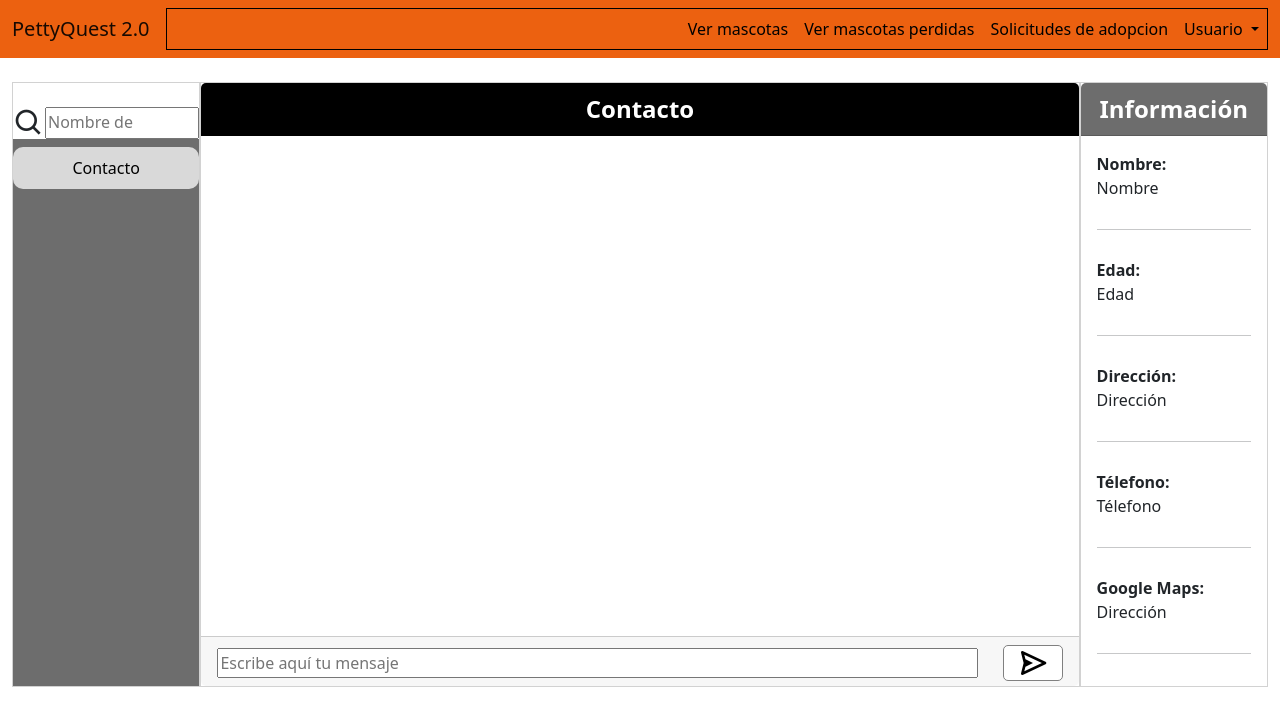
After one commit to MarcoMR4/PQuest2, a Django app: page /mensajes/ in a window 1280 px wide. The commit adds this page. Shown: the top 726 px of the page. Run offline with Django 4.2, Linux system fonts and the light colour scheme; parts of the project's set-up code (start-up, migrations or seed data) failed here and were passed over.

Commit message:
Mensajeria

```diff
--- a/myapp/forms.py
+++ b/myapp/forms.py
@@ -44,3 +44,24 @@ class CrearUsuario(forms.Form):
 class InicioSesion(forms.Form):
     correoElectronico = forms.EmailField(label="Correo electronico", max_length=45)
     contraseña = forms.CharField(label="Contraseña", max_length=45, min_length=8)
+
+class buscadorContactoMensajeria(forms.Form):
+    buscador = forms.CharField(
+        widget= forms.Textarea(
+            attrs={
+                'placeholder':'Nombre de contacto',
+                'style':'resize:none;', 'rows':'1'
+            }
+        )
+    )
+
+class enviarMensaje(forms.Form):
+    enviar = forms.CharField(
+        widget= forms.Textarea(
+            attrs={
+                'placeholder':'Escribe aquí tu mensaje',
+                'style':'resize:none;', 'name':'mensajeContacto',
+                'id':'mensajeContacto', 'rows':'1', 'cols':'10'
+            }
+        )
+    )
--- /dev/null
+++ b/myapp/static/css/mensajes.css
@@ -0,0 +1,179 @@
+/* Lista contactos */
+
+.contactos {
+    position: relative;
+    width: 15%;
+    overflow: auto;
+    border-radius: 0;
+}
+
+.btnContactos button{
+    position: relative;
+    background-color: #D9D9D9;
+    color: black;
+    border: none;
+    width: 100%;
+    border-radius: 10px;
+}
+
+.btnContactos{
+    position: relative;
+    background-color: #6D6D6D;
+    height: 100%;
+}
+
+.btnContacto:hover{
+    background-color: #000;
+    color: white;
+}
+
+.contacto{
+    position: relative;
+    display: flex;
+    align-items: center;
+    justify-content: center;
+    width: 100%;
+}
+
+#mensajeSinLeer{
+    margin: 0;
+    color: red;
+    font-weight: bold;
+    font-size: 30px;
+}
+
+#sinMensajes{
+    margin: 0;
+    color: red;
+    font-weight: bold;
+    font-size: 5px;
+}
+
+.imagenPerfil i{
+    font-size: 60px;
+    color: white;
+    width: auto;
+}
+
+.nombrePerfil{
+    display: block;
+    width: 70%;
+}
+
+.nombrePerfil p{
+    font-size: 2vh;
+    color: black;
+}
+
+.nombrePerfil:hover p{
+    color: white;
+}
+
+/* Conversacion */
+
+.conversacionContacto{
+    position: relative;
+    width: 70%;
+    border-radius: 0;
+}
+
+.nombreContacto{
+    position: relative;
+    background-color: #000000;
+    font-weight: bold;
+}
+
+.imagenPerfilConversacion i{
+    font-size: 48px;
+}
+
+.nombrePerfilConversacion {
+    color: white;
+    font-size: 3vh;
+}
+
+.mensajesContacto{
+    position: relative;
+    overflow: auto;
+    height: 500px;
+}
+
+/* Informacion de contacto */
+
+.cardInfoContacto{
+    position: relative;
+    width: 15%;
+    border-radius: 0;
+}
+
+.campo{
+    font-weight: bold;
+    font-size: 2vh;
+}
+
+/* form enviar mensaje */
+
+.formMensaje{
+    height: 50px;
+}
+
+.enviarMensajeContacto{
+    position: relative;
+    width: 100%;
+    display: flex;
+    justify-content: space-between;
+    align-items: center;
+}
+
+#mensajeContacto{
+    resize: none;
+    width: 90%;
+}
+
+#btnEnviarMensajeContacto {
+    display: flex;
+    justify-content: center;
+    width: 7%;
+    height: 50%;
+    border: 1px solid gray;
+    border-radius: 5px;
+    background: white;
+}
+
+#btnEnviarMensajeContacto i {
+    font-size: 200%;
+}
+
+/* Formato mensajes */
+
+#remitente {
+    position: relative;
+    background-color: #0eb9ff;
+    border: 5px solid #0eb9ff;
+    color: white;
+    border-radius: 15px;
+    width: 50%;
+    font-size: large;
+    margin-left: auto;
+}
+
+#destinatario {
+    position: relative;
+    background-color: #358f80;
+    border: 5px solid #358f80;
+    color: white;
+    border-radius: 15px;
+    width: 50%;
+    font-size: large;
+    margin-right: auto;
+}
+
+@media only screen and (max-width: 919px) {
+   .contactos{
+    width: 25%;
+   }
+
+   .conversacionContacto{
+    width: 75%;
+   }
+}
--- a/myapp/templates/layouts/base.html
+++ b/myapp/templates/layouts/base.html
@@ -8,6 +8,7 @@
     <title>{{title}}</title>
     <link rel="stylesheet" href="{%static '/css/main.css'%}">
     <link href="https://cdn.jsdelivr.net/npm/bootstrap@5.2.2/dist/css/bootstrap.min.css" rel="stylesheet" integrity="sha384-Zenh87qX5JnK2Jl0vWa8Ck2rdkQ2Bzep5IDxbcnCeuOxjzrPF/et3URy9Bv1WTRi" crossorigin="anonymous">
+    {% block stylesheets %}{% endblock stylesheets %}
     <script src="https://cdn.jsdelivr.net/npm/bootstrap@5.2.2/dist/js/bootstrap.bundle.min.js" integrity="sha384-OERcA2EqjJCMA+/3y+gxIOqMEjwtxJY7qPCqsdltbNJuaOe923+mo//f6V8Qbsw3" crossorigin="anonymous"></script>
 </head>
 <body>
--- /dev/null
+++ b/myapp/templates/mensajeria/mensajes.html
@@ -0,0 +1,102 @@
+{% extends 'layouts/base.html'%}
+
+{%load static%}
+{% block stylesheets %}
+<link rel="stylesheet" href="/static/css/mensajes.css">
+<link href='https://unpkg.com/boxicons@2.1.2/css/boxicons.min.css' rel='stylesheet'>
+{% endblock stylesheets %}
+{%block content%}
+<div class="container-fluid d-flex">
+
+    <!-- Lista contactos -->
+    <div class="contactos card mt-4">
+        <div class="buscador d-flex mt-4">
+            <i class='bx bx-search' style="font-size: 4vh;"></i>
+            {{formBuscar.buscador}}
+        </div>
+        <div class="btnContactos">
+            <button class="btnContacto mt-2" value="2">
+                <div class="contacto">
+                    <div class="nombrePerfil">
+                        <p class="m-2">Contacto</p>
+                    </div>
+                </div>
+            </button>
+        </div>
+    </div>
+
+    <!-- Conversacion -->
+    <div class="conversacionContacto card mt-4">
+        <div class="nombreContacto card-header">
+            <div class="nombrePerfilConversacion text-center">
+                <p class="m-0">Contacto</p>
+            </div>
+        </div>
+        <div class="mensajesContacto card-body">
+        </div>
+        <div class="formMensaje card-footer">
+            <form method="POST" action="#" class="enviarMensajeContacto">
+                {% csrf_token %}
+                {{formEnviar.enviar}}
+                <!-- <textarea name="mensajeContacto" id="mensajeContacto" placeholder="Escribe aqui tu mensaje" rows="1"
+                    required></textarea> -->
+                <button type="submit" id="btnEnviarMensajeContacto"><i class='bx bx-send'></i></button>
+            </form>
+        </div>
+    </div>
+
+    <!-- Informacion de contacto -->
+    <div class="card cardInfoContacto mt-4">
+        <div class="card-header d-flex justify-content-around" style="background-color: #6D6D6D; font-weight: bold; color: white; font-size: 3vh;">
+            <p class="m-0">Información</p>
+        </div>
+        <div class="card-body d-flex flex-column justify-content-between">
+            <div class="espacioNombreCompletoContacto d-flex flex-column">
+                <div class="campo">
+                    <p class="m-0">Nombre:</p>
+                </div>
+                <div class="campo2">
+                    <p class="nombreCompletoContacto m-0">Nombre</p>
+                </div>
+            </div>
+            <hr id="hrEdadContacto">
+            <div class="espacioEdadContacto d-flex flex-column">
+                <div class="campo">
+                    <p class="m-0">Edad:</p>
+                </div>
+                <div class="campo2 ">
+                    <p class="edadContacto m-0">Edad</p>
+                </div>
+            </div>
+            <hr>
+            <div class="espacioDireccionContacto d-flex flex-column">
+                <div class="campo ">
+                    <p class="m-0">Dirección:</p>
+                </div>
+                <div class="campo2 ">
+                    <p class="direccionContacto m-0">Dirección</p>
+                </div>
+            </div>
+            <hr id="hrEdadContacto">
+            <div class="espacioTelefonoContacto d-flex flex-column">
+                <div class="campo ">
+                    <p class="m-0">Télefono:</p>
+                </div>
+                <div class="campo2 ">
+                    <p class="telefonoContacto m-0">Télefono</p>
+                </div>
+            </div>
+            <hr>
+            <div class="espacioGoogleMaps d-flex flex-column">
+                <div class="campo ">
+                    <p class="m-0">Google Maps:</p>
+                </div>
+                <div class="campo2 ">
+                    <p class="googleMapsContacto m-0">Dirección</p>
+                </div>
+            </div>
+            <hr>
+        </div>
+    </div>
+</div>
+{% endblock %}
--- a/myapp/urls.py
+++ b/myapp/urls.py
@@ -10,5 +10,6 @@ urlpatterns = [
     path('inicioSesion/', views.signin, name="inicioSesion"),
     path('logout/', views.signout, name='logout'),
     path('registroMascota/', views.registromascota, name="registroMascota"),
+    path('mensajes/', views.mensajes, name="mensajes"),
 
 ]
--- a/myapp/views.py
+++ b/myapp/views.py
@@ -1,6 +1,6 @@
 from django.shortcuts import render, redirect
 from django.contrib.auth.forms import UserCreationForm, AuthenticationForm
-from .forms import CrearUsuario, InicioSesion, RegistroForm
+from .forms import CrearUsuario, InicioSesion, RegistroForm, buscadorContactoMensajeria, enviarMensaje
 from .models import Usuario
 from django.contrib.auth.models import User
 from django.views.generic import CreateView
@@ -85,3 +85,11 @@ def registromascota(request):
                  return render(request , 'mascota/registroMascota.html',{
                 'title' : "Registrar mascota"
     })
+
+def mensajes(request):
+    title = 'Mensajes'
+    return render(request , 'mensajeria/mensajes.html',{
+            'title' : title,
+            'formBuscar' : buscadorContactoMensajeria,
+            'formEnviar': enviarMensaje
+    })
```
